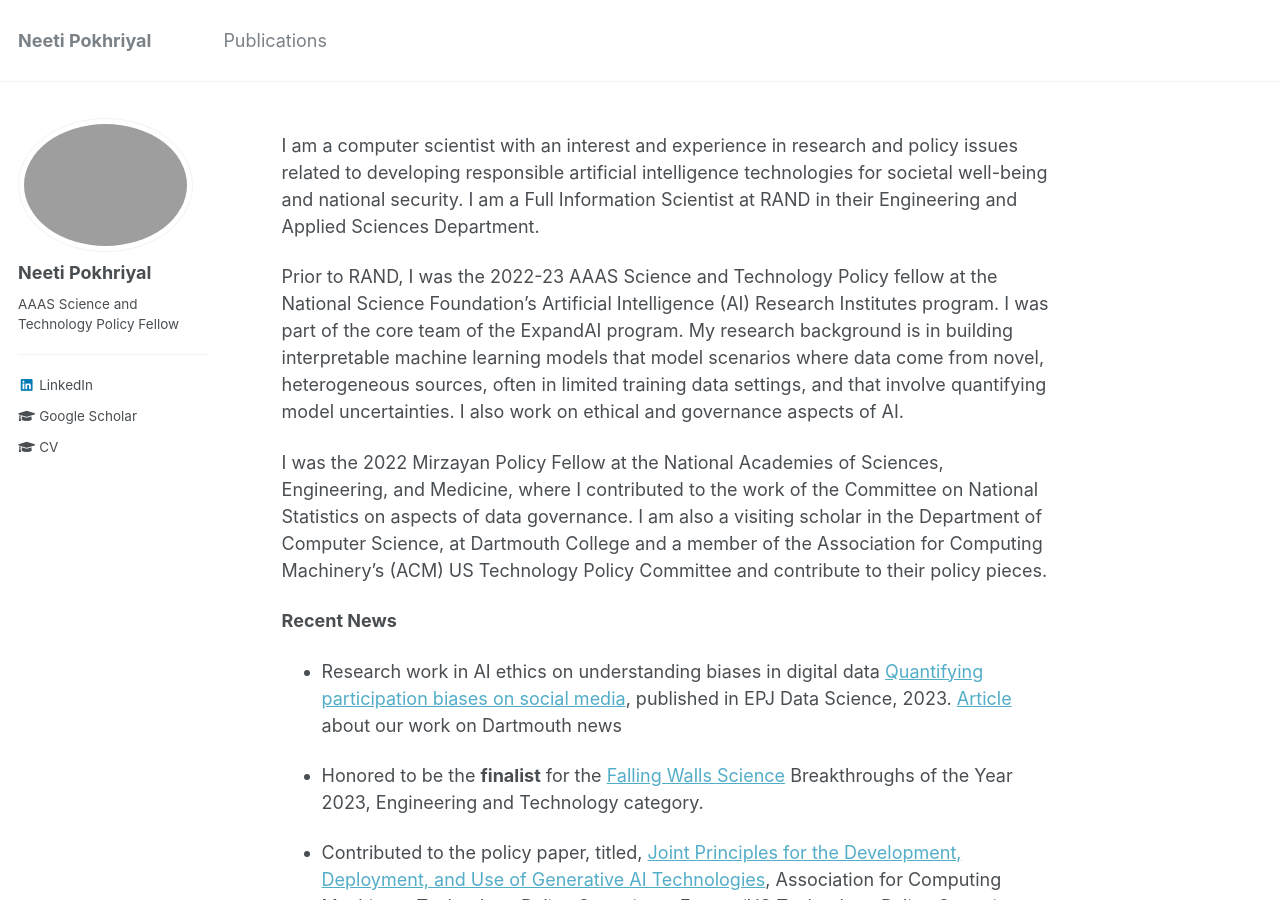
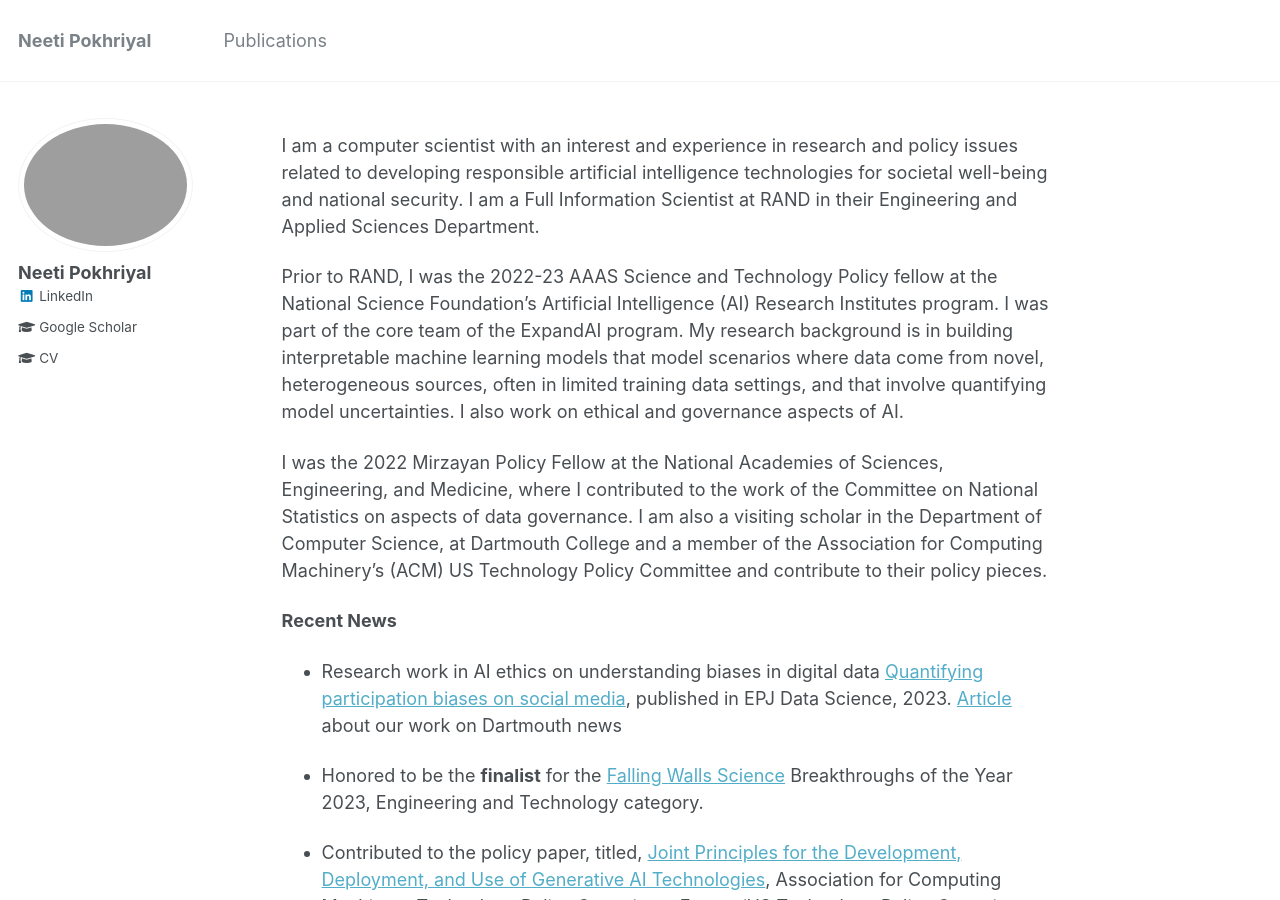
Before and after one commit to neetip/neetip.github.io, a Jekyll site: the page built from _pages/about.md, in a window 1280 px wide and 900 px high. Built offline with Jekyll 4.4.1, drawn with Linux system fonts in a browser that asks for light colours.

Commit message:
Update _config.yml

```diff
--- a/_config.yml
+++ b/_config.yml
@@ -82,7 +82,7 @@ analytics:
 author:
   name             : "Neeti Pokhriyal"
   avatar           : "neeti.png"
-  bio              : "AAAS Science and Technology Policy Fellow<hr/>"
+  bio              :
   location         :
   employer         :
   pubmed           :
```
